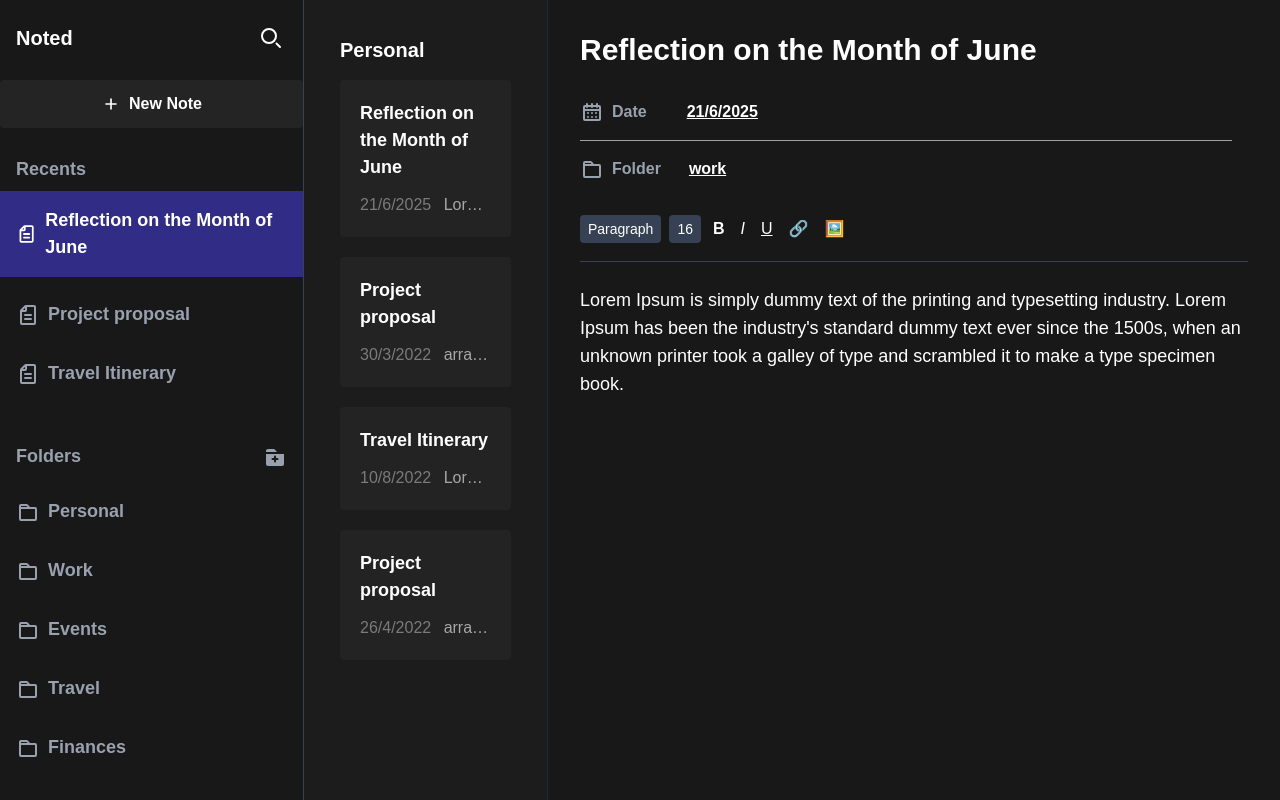
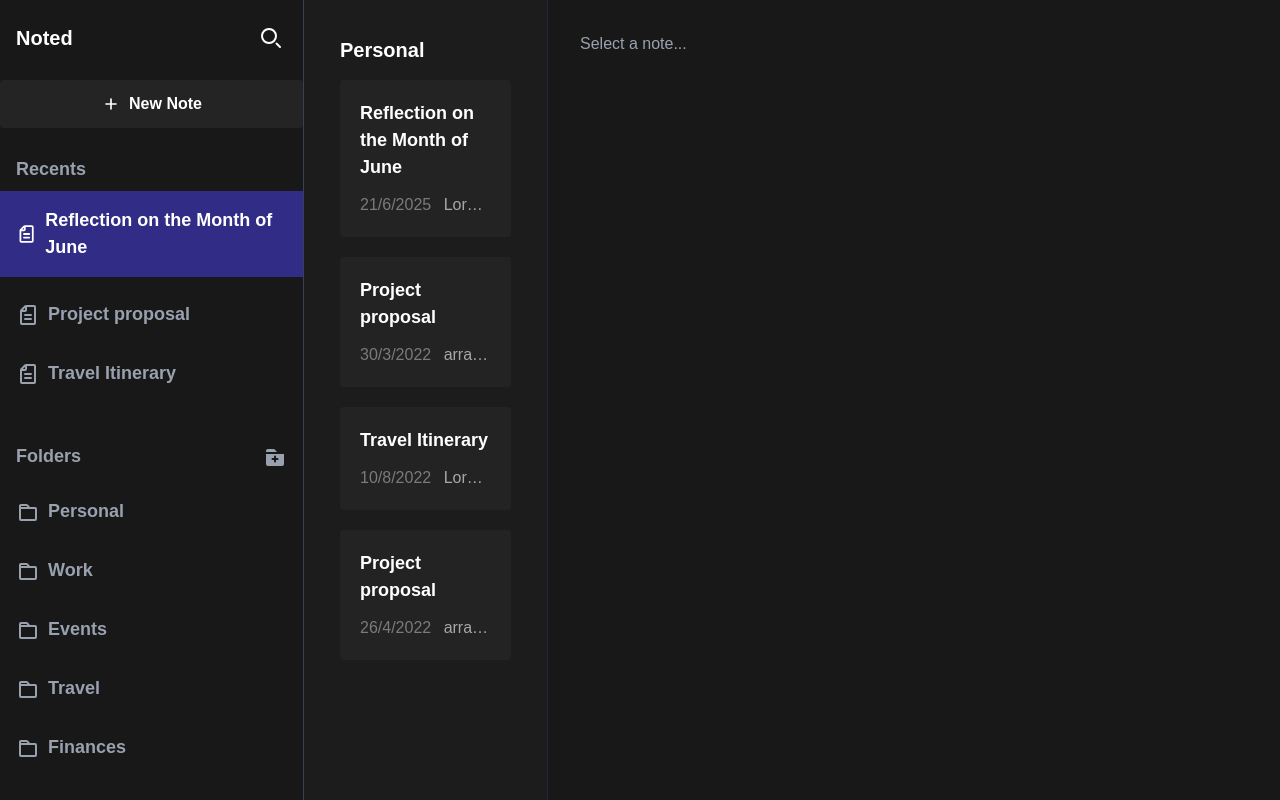
Before and after one commit to EsraaNasr92/noted, a React (Vite) app: page / in a window 1280 px wide. Shown: the top 800 px of the page. Built offline with nearby package versions, Linux system fonts and the light colour scheme.

Commit message:
Solved: Fetch data from json file and display

```diff
--- a/src/App.jsx
+++ b/src/App.jsx
@@ -1,3 +1,4 @@
+import { useState } from 'react';
 import Header from './compontents/Header';
 import NoteCard from './compontents/NoteCard';
 import NoteList from './compontents/NoteList';
@@ -6,6 +7,8 @@ import MoreOptions from './sidebar/MoreOptions';
 import Recents from './sidebar/Recents';
 
 export default function App() {
+    const [selectedID, setSelectedID] = useState(null);
+
     return (
         <div className="h-screen text-white">
             <div className="grid grid-cols-[19rem_minmax(0,1fr)_minmax(0,3fr)] h-full">
@@ -19,10 +22,10 @@ export default function App() {
                     <div className="p-4 sticky top-0 z-10">
                         <h2 className="text-xl font-semibold">Personal</h2>
                     </div>
-                    <NoteList />
+                    <NoteList selectedID={selectedID} setSelectedID={setSelectedID} />
                 </div>
                 <div className="overflow-y-auto p-8">
-                    <NoteCard />
+                    <NoteCard selectedID={selectedID}/>
                 </div>
 
             </div>
--- a/src/compontents/NoteCard.jsx
+++ b/src/compontents/NoteCard.jsx
@@ -1,8 +1,12 @@
 import data from '../data/data.json';
 import NoteEditor from './NoteEditor';
 
-export default function NoteCard() {
-    const card = data.cards.find((c) => c.id === 1);
+export default function NoteCard({selectedID}) {
+
+    if (!selectedID) return <p className="text-gray-400">Select a note...</p>;
+
+    const card = data.cards.find((c) => c.id === selectedID);
+    if (!card) return <p>Note not found</p>;
 
     return (
         <>
@@ -36,7 +40,6 @@ export default function NoteCard() {
 
                     <hr />
 
-                    {/* Folder section */}
                     <div className="flex items-center mt-4">
                         <svg
                             className="w-6 h-6 text-gray-400 dark:text-white"
@@ -65,10 +68,11 @@ export default function NoteCard() {
 
             <NoteEditor />
 
-            {/* Description section */}
+
             <div className="prose prose-invert max-w-none text-lg mt-6">
                 <p>{card.description}</p>
             </div>
+
         </>
     );
 }
--- a/src/compontents/NoteList.jsx
+++ b/src/compontents/NoteList.jsx
@@ -1,14 +1,21 @@
 import data from '../data/data.json';
 
-export default function NoteCard(){
+export default function NoteList({ selectedID, setSelectedID }){
     return(
+        <div>
             <div className="space-y-2 p-4 pt-0">
                 {data.cards.map(card => (
-                <div key={card.id} className="p-5 mb-5 cursor-pointer card">
+                    <div
+                        key={card.id}
+                        className={`p-5 mb-5 cursor-pointer card ${selectedID === card.id ? 'bg-gray-700': ''}`}
+                        onClick={() => setSelectedID(card.id)}
+                        >
                         <h3 className="font-semibold mb-3">{card.title}</h3>
                         <p className="text-gray-400 truncate"><span className="pr-2">{card.date}</span>  {card.description}</p>
                     </div>
                 ))}
             </div>
+        </div>
+
     )
 }
```
Lines whose indentation alone changed are shown as unchanged.
